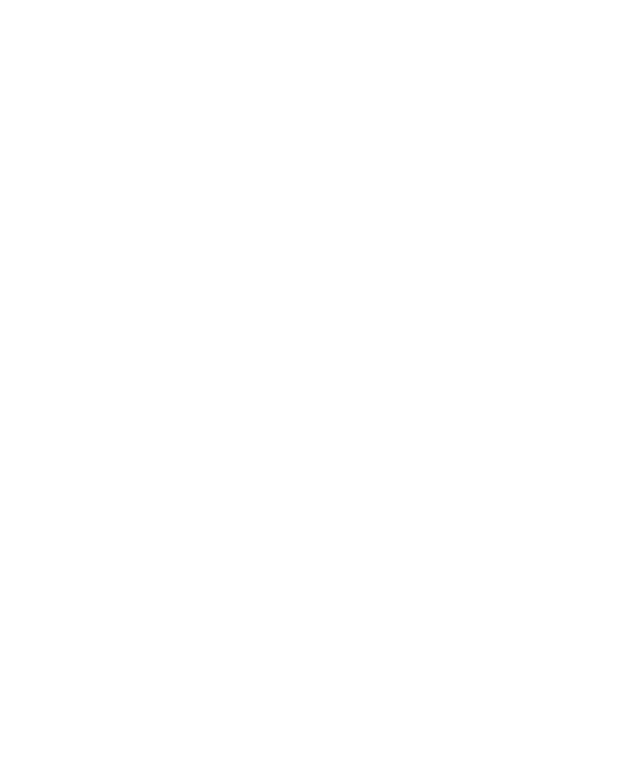
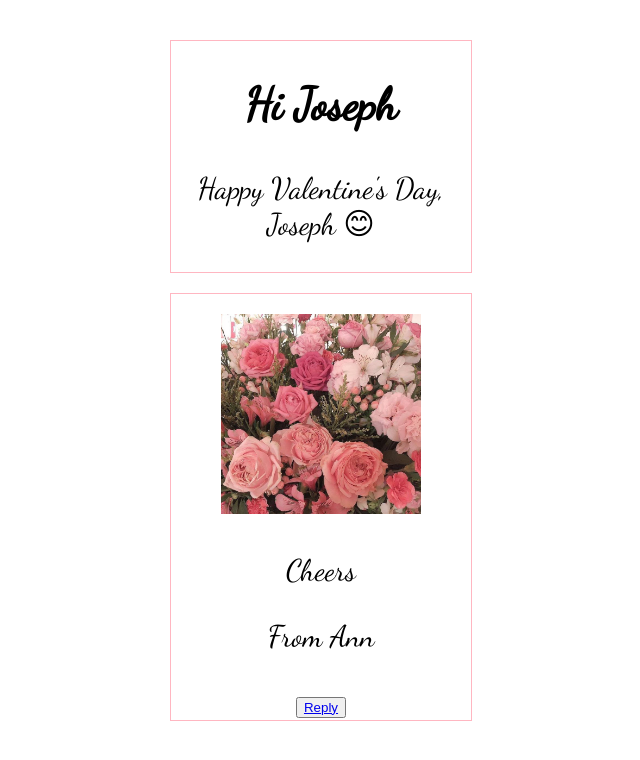
Before and after one commit to Ann-Barnshaw/Valentine-message, a plain HTML site: page index.html in a window 1280 px wide. Shown: the whole page, without its empty margins (220-860 px from the left). Drawn offline with Linux system fonts and the light colour scheme.

Commit message:
added image and divs with abit of styling

```diff
--- a/index.html
+++ b/index.html
@@ -5,9 +5,22 @@
     <meta name="viewport" content="width=device-width, initial-scale=1.0">
     <title>Happy Valentines!!!!</title>
     <link rel="stylesheet" href="style.css">
+    <link rel="preconnect" href="https://fonts.googleapis.com">
+<link rel="preconnect" href="https://fonts.gstatic.com" crossorigin>
+<link href="https://fonts.googleapis.com/css2?family=Dancing+Script&display=swap" rel="stylesheet">
 </head>
 <body>
     <div class="container">
+        <div class="message">
+            <h2>Hi Joseph</h2>
+            <p>Happy Valentine's Day, Joseph 😊</p>
+        </div>
+        <div class="sign">
+            <img src="flowers.jpg" alt="pink roses" class="roses">
+            <p>Cheers</p>
+            <p>From Ann</p>
+            <button><a href="#">Reply</a></button>
+        </div>
 
     </div>
 </body>
--- a/style.css
+++ b/style.css
@@ -1,3 +1,25 @@
 body {
+   font-family: 'Dancing Script', cursive;
+   font-size: 30px;
+}
+.roses {
+    width: 200px;
+    margin-top: 20px;
+}
+.message {
+    border: 1px solid lightpink;
+    width: 300px;
+    margin-top: 30px;
+}
+.sign {
+    border: 1px solid lightpink;
+    width: 300px;
+    margin-top: 20px;
+}
+.container {
+    margin: 0 auto;
+    text-align: center;
+    width: 500px;
+    margin-top: 40px;
 
 }
```
Also changed, not shown: flowers.jpg (added).
